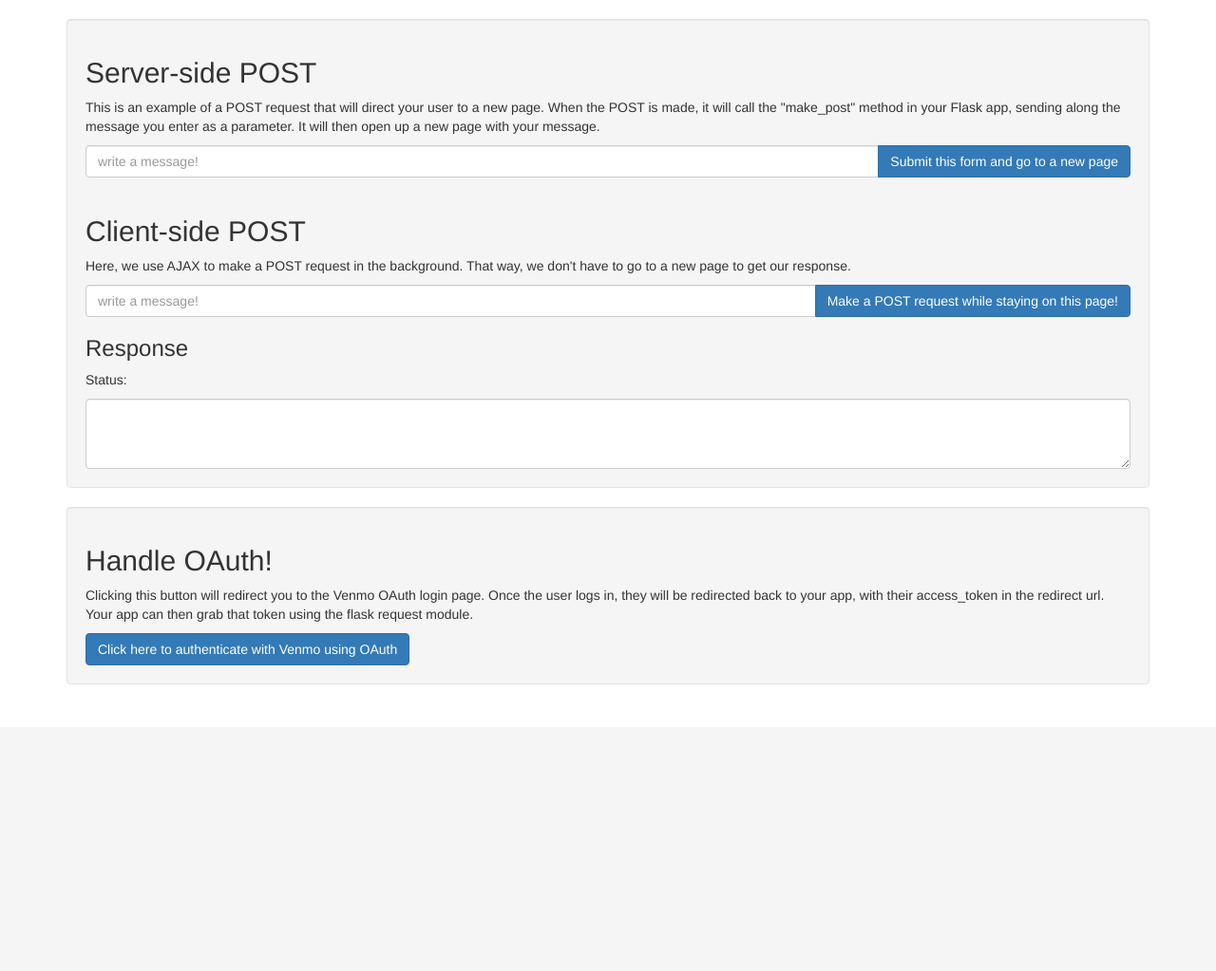
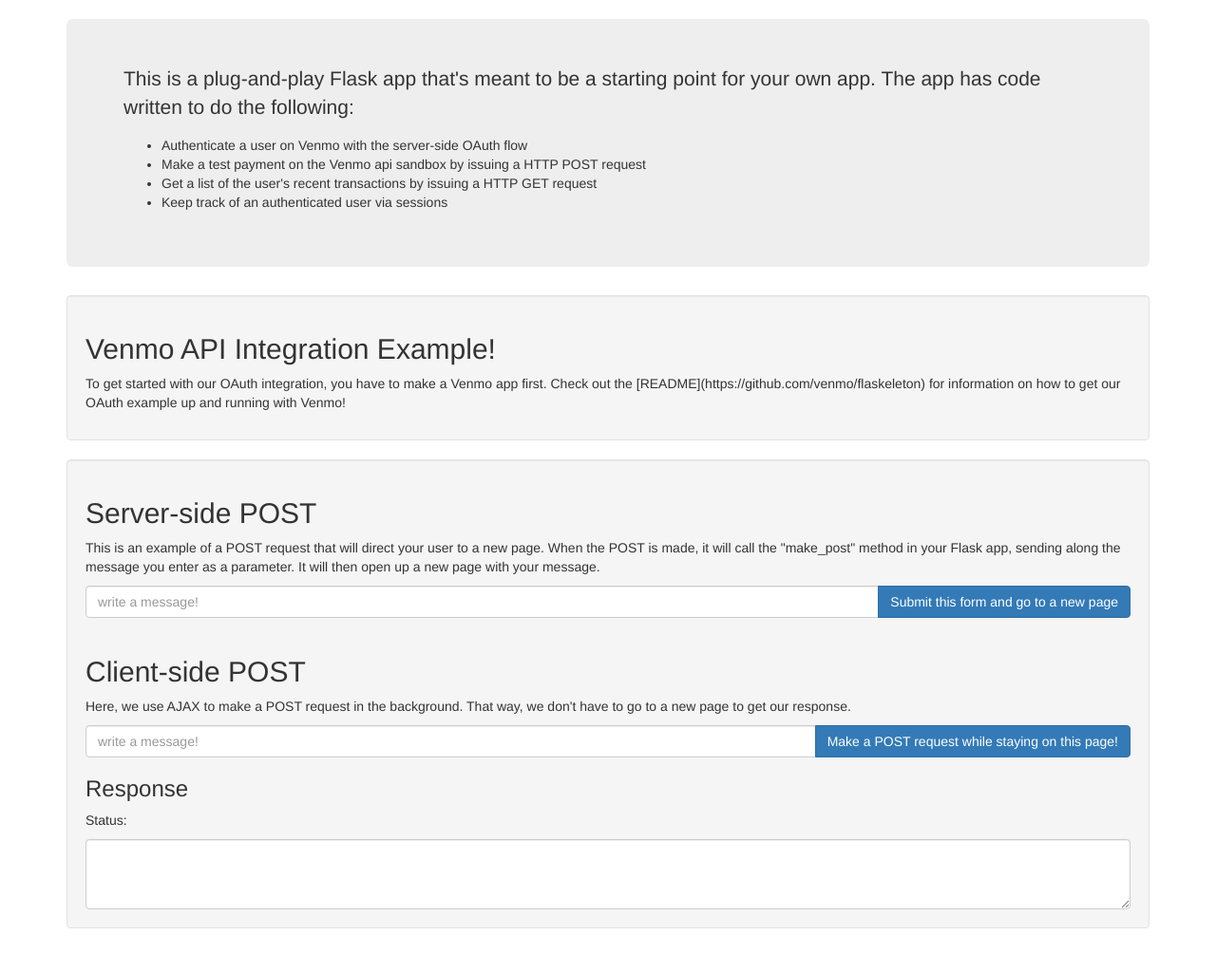
Before and after one commit to venmo/flaskeleton, a Flask app: page / in a window 1280 px wide. Shown: the part 77-1100 px from the top of the page at 95% size. Before the commit the page ends 798 px from the top, so only its background shows below. Run offline with Flask 2, Linux system fonts and the light colour scheme; some libraries are stand-ins or nearby versions.

Commit message:
added jumbotron to epxlain the app in more detail, clarified readme, more touchups

```diff
--- a/templates/base.html
+++ b/templates/base.html
@@ -5,10 +5,10 @@
     <script src="//netdna.bootstrapcdn.com/bootstrap/3.0.0/js/bootstrap.min.js"></script>
     <script type="text/javascript">
         /**
+            This is an example for making a client-side AJAX post.
+            The point of using AJAX is to make a HTTP request without having to reload the page.
 
-
-
-
+            Right now, this code is making a post to our Flask app's "ajax_post" url.
         **/
         function ajax_post() {
             //the url you want to make the request to
--- a/templates/index.html
+++ b/templates/index.html
@@ -1,5 +1,6 @@
 {% extends "base.html" %}
     {% block content %}
+        {% include 'tutorial_intro.html' %}
+        {% include 'oauth_login.html' %}
         {% include 'demo_post_section.html' %}
-        {% include 'oauth_login.html' %}
     {% endblock %}
--- a/templates/oauth_login.html
+++ b/templates/oauth_login.html
@@ -1,16 +1,15 @@
 <section>
     <div class="well">
-        <h2>Handle OAuth!</h2>
-        {% if not data.signed_in %}
-
+        <h2>Venmo API Integration Example!</h2>
+        {% if data.consumer_id is not number %}
+            <p>To get started with our OAuth integration, you have to make a Venmo app first. Check out the [README](https://github.com/venmo/flaskeleton) for information on how to get our OAuth example up and running with Venmo!</p>
+        {% elif not data.signed_in %}
             <p>Clicking this button will redirect you to the Venmo OAuth login page. Once the user logs in, they will be redirected back to your app, with their access_token in the redirect url. Your app can then grab that token using the flask request module.</p>
             <button class="btn btn-primary" ><a style="color:#fff" href="https://api.venmo.com/oauth/authorize?client_id={{data.consumer_id}}&scope=make_payments,access_profile&response_type=code">Click here to authenticate with Venmo using OAuth</a></button>
-
         {% else %}
             <p>You are signed in as {{data.name}}.</p>
             <button class="btn btn-danger" ><a style="color:#fff" href="logout">Logout!</a></button>
             <h3>Sweet, now click this to make a fake payment <b>(don't worry, it uses our sandbox so no money is sent)</b>.</h3>
-
             <div class="input-group" id="payment_note_input" class="col-md-8">
                 <input id="payment_note" type="text" class="form-control" required placeholder="add a note to your payment!">
                 <span class="input-group-btn">
--- /dev/null
+++ b/templates/tutorial_intro.html
@@ -0,0 +1,12 @@
+<section>
+    <div class="jumbotron">
+        <p>This is a plug-and-play Flask app that's meant to be a starting point for your own app.
+        The app has code written to do the following:</p>
+        <ul>
+            <li>Authenticate a user on Venmo with the server-side OAuth flow</li>
+            <li>Make a test payment on the Venmo api sandbox by issuing a HTTP POST request</li>
+            <li>Get a list of the user's recent transactions by issuing a HTTP GET request</li>
+            <li>Keep track of an authenticated user via sessions</li>
+        </ul>
+    </div>
+</section>
```
Also changed, not shown: README.md. Lines whose indentation alone changed are shown as unchanged.
